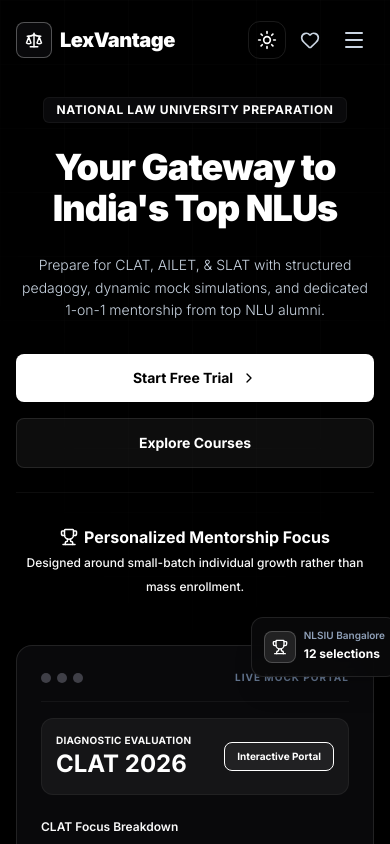
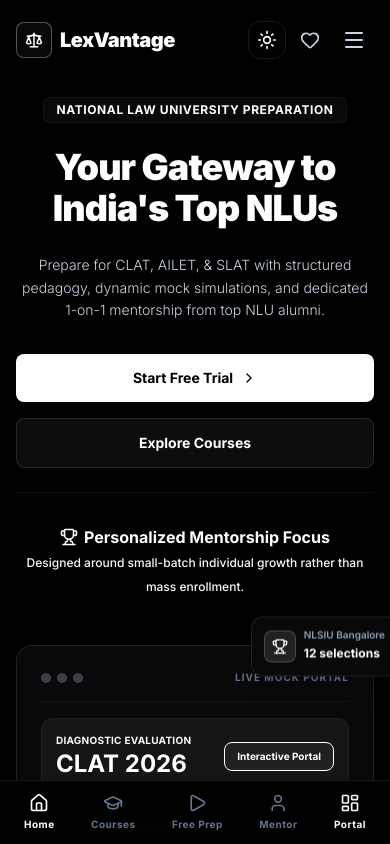
Before and after one commit to nilesh0002/lexvantage-edtech-platform, a Next.js app in the folder frontend/: page / in a window 390 px wide. Shown: the top 844 px of the page. Built offline with nearby package versions, Linux system fonts and the light colour scheme.

Commit message:
feat: implement PW-style mobile bottom navigation bar and conditional tab rendering to avoid long-scroll layouts on phones

```diff
--- a/frontend/src/app/page.tsx
+++ b/frontend/src/app/page.tsx
@@ -1,6 +1,8 @@
 "use client";
 
 import React, { useState, useEffect } from "react";
+import { useRouter } from "next/navigation";
+import { Home as HomeIcon, GraduationCap, Play, User, LayoutDashboard } from "lucide-react";
 import Navbar from "@/components/Navbar";
 import Hero from "@/components/home/Hero";
 import WhyChooseUs from "@/components/home/WhyChooseUs";
@@ -29,6 +31,8 @@
   const [isLoggedIn, setIsLoggedIn] = useState(false);
   const [userProfile, setUserProfile] = useState<string | null>(null);
   const [isWishlistOpen, setIsWishlistOpen] = useState(false);
+  const router = useRouter();
+  const [activeMobileTab, setActiveMobileTab] = useState<"home" | "courses" | "prep" | "mentor">("home");
 
   // Sync auth state with localStorage if client side
   useEffect(() => {
@@ -110,39 +114,109 @@
         onOpenWishlist={() => setIsWishlistOpen(true)}
       />
 
-      {/* Main Page Layout */}
-      <main className="flex-grow">
+      {/* Main Page Layout (Desktop Full Scroll / Mobile Tabbed Layout) */}
+      <main className="flex-grow pb-20 md:pb-0">
+
+        {/* Desktop View: Full Scrolling Sections list */}
+        <div className="hidden md:block">
           {/* Hero Section */}
           <Hero
             onStartFree={() => handleOpenAuth("signup")}
             onBookDemo={() => handleOpenAuth("login")}
           />
-
-        {/* Why Choose Us features */}
           <WhyChooseUs />
-
-        {/* Courses listing section */}
           <Courses
             wishlist={wishlist.map((c) => c.id)}
             onToggleWishlist={handleToggleWishlist}
             onEnroll={(c) => handleEnrollSuccess(c.id)}
           />
+          <MockTestPreview onStartFullMock={() => handleOpenAuth("signup")} />
+          <Faculty />
+          <CurrentAffairsPreview />
+          <Faq />
+          <Footer />
+        </div>
 
-        {/* Mock Test Portal Preview */}
+        {/* Mobile View: Dynamic PW-Style Tabbed segments */}
+        <div className="md:hidden">
+          {activeMobileTab === "home" && (
+            <div className="space-y-1">
+              <Hero
+                onStartFree={() => handleOpenAuth("signup")}
+                onBookDemo={() => handleOpenAuth("login")}
+              />
+              <WhyChooseUs />
+              <Faq />
+              <Footer />
+            </div>
+          )}
+
+          {activeMobileTab === "courses" && (
+            <div className="pt-2">
+              <Courses
+                wishlist={wishlist.map((c) => c.id)}
+                onToggleWishlist={handleToggleWishlist}
+                onEnroll={(c) => handleEnrollSuccess(c.id)}
+              />
+              <Footer />
+            </div>
+          )}
+
+          {activeMobileTab === "prep" && (
+            <div className="pt-2 space-y-4">
               <MockTestPreview onStartFullMock={() => handleOpenAuth("signup")} />
+              <CurrentAffairsPreview />
+              <Footer />
+            </div>
+          )}
 
-        {/* Faculty board */}
+          {activeMobileTab === "mentor" && (
+            <div className="pt-2">
               <Faculty />
-
-        {/* Daily Current affairs */}
-        <CurrentAffairsPreview />
-
-        {/* FAQ panel */}
-        <Faq />
+              <Footer />
+            </div>
+          )}
+        </div>
       </main>
 
-      {/* Footer */}
-      <Footer />
+      {/* Sticky Bottom Navigation Bar for Mobile (PW-style App Navigation) */}
+      <div className="md:hidden fixed bottom-0 left-0 right-0 z-50 bg-brand-navy-950/95 border-t border-white/10 backdrop-blur-md py-2 px-6 flex justify-between items-center shadow-lg">
+        {[
+          { id: "home", label: "Home", icon: HomeIcon },
+          { id: "courses", label: "Courses", icon: GraduationCap },
+          { id: "prep", label: "Free Prep", icon: Play },
+          { id: "mentor", label: "Mentor", icon: User },
+        ].map((tab) => {
+          const Icon = tab.icon;
+          const isActive = activeMobileTab === tab.id;
+          return (
+            <button
+              key={tab.id}
+              onClick={() => setActiveMobileTab(tab.id as any)}
+              className="flex flex-col items-center justify-center gap-1 cursor-pointer py-1 text-center"
+            >
+              <Icon className={`w-5 h-5 transition-colors ${isActive ? "text-brand-gold-500" : "text-slate-500"}`} />
+              <span className={`text-[10px] font-bold tracking-wider ${isActive ? "text-brand-gold-500" : "text-slate-500"}`}>
+                {tab.label}
+              </span>
+            </button>
+          );
+        })}
+        {/* Direct dashboard portal access */}
+        <button
+          onClick={() => {
+            if (isLoggedIn) {
+              router.push("/dashboard");
+            } else {
+              handleOpenAuth("login");
+            }
+          }}
+          className="flex flex-col items-center justify-center gap-1 cursor-pointer py-1 text-center"
+        >
+          <LayoutDashboard className="w-5 h-5 text-slate-550" />
+          <span className="text-[10px] font-bold tracking-wider text-slate-550">Portal</span>
+        </button>
+      </div>
 
       {/* Slide-over Wishlist Drawer */}
       <WishlistDrawer
```
Lines whose indentation alone changed are shown as unchanged.
